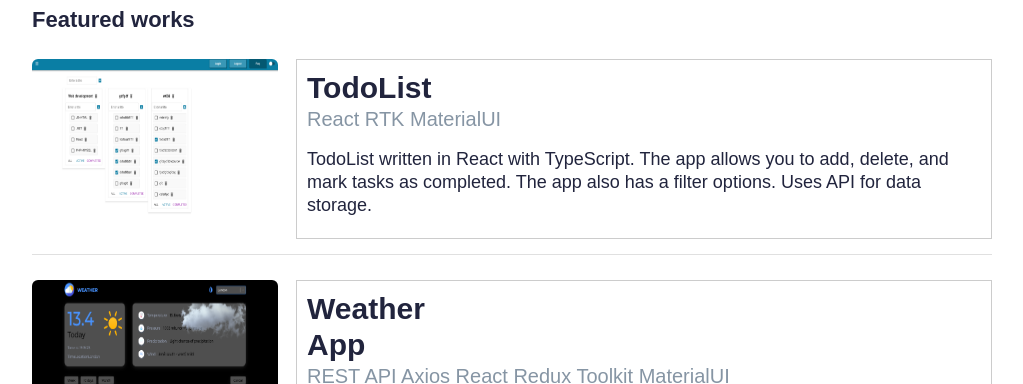
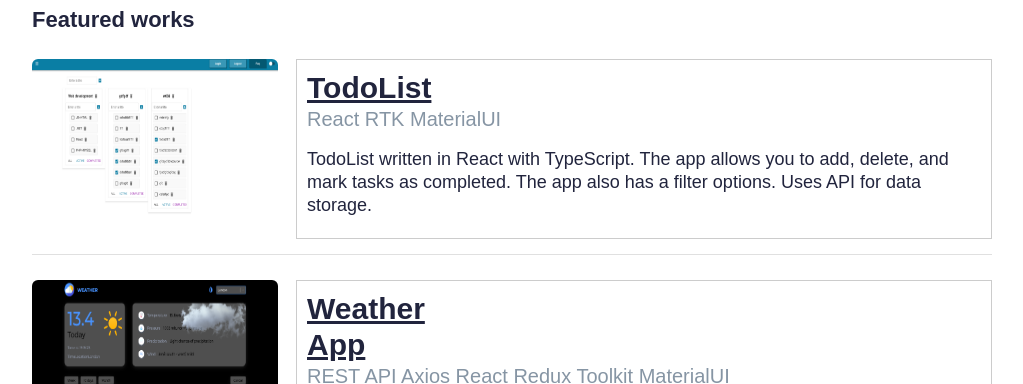
Before and after one commit to west1155/west1155.github.io, a React (Create React App) app: page / in a window 1280 px wide. Both pictures are taken after a click on the button "Know More". Shown: the part 416-800 px from the top of the page, without its empty margins (128-1151 px from the left). Built offline with nearby package versions, Linux system fonts and the light colour scheme.

Commit message:
fixed links

```diff
--- a/src/layouts/sections/works/Works.tsx
+++ b/src/layouts/sections/works/Works.tsx
@@ -1,6 +1,5 @@
 import React from 'react';
 import {WorkDesktop} from "./WorksDesktop";
-import {EmailMe} from "../about/EmailMe";
 
 import futwork1 from '../../../assets/work1.webp'
 import futwork2 from '../../../assets/work2.webp'
@@ -15,6 +14,7 @@ export type WorkType = {
     feature: string
     time?: string
     text: string
+    link?: string
 }
 
 
@@ -26,7 +26,8 @@ const worksContainer = [
         title: 'TodoList',
         feature: 'React RTK MaterialUI',
         text: 'TodoList written in React with TypeScript. The app allows you to add, delete, and mark tasks as completed. The app also has a filter options. Uses API for data storage.',
-        onCLick: () => window.location.href = 'https://west1155.github.io/todolist'
+        link: 'https://west1155.github.io/todolist/'
+
     },
     {
         id: 2,
@@ -35,6 +36,7 @@ const worksContainer = [
         title: 'Weather App',
         feature: 'REST API Axios React Redux Toolkit MaterialUI',
         text: 'Weather App written in React with TypeScript. The app allows you to see the weather in your city. The app uses Redux for state management. Uses API for data storage. Few features still in progress...',
+        link: 'https://west1155.github.io/weather_app/'
     },
     {
         id: 3,
--- a/src/layouts/sections/works/WorksDesktop.tsx
+++ b/src/layouts/sections/works/WorksDesktop.tsx
@@ -18,10 +18,11 @@ export const WorkDesktop: React.FC<WorksDesktopPropsType> = (props) => {
                         <WorkPicture
                             src={work.src_img}
                             alt={work.title}
-                            onClick={props.onClick}
                         />
                         <Describtion>
-                            <DescribtionTitle onClick={props.onClick}>{work.title}</DescribtionTitle>
+                            <DescribtionTitle href={work.link} target="_blank" rel="noopener noreferrer">
+                                    {work.title}
+                            </DescribtionTitle>
                             <Desc_Feature>{work.feature}</Desc_Feature>
                             <Desc_Text>{work.text}</Desc_Text>
                         </Describtion>
@@ -73,7 +74,7 @@ const WorkPicture = styled.img`
     cursor: pointer;
 `;
 
-const DescribtionTitle = styled.div`
+const DescribtionTitle = styled.a`
     font-weight: 700;
     font-size: 30px;
     line-height: 36px;
```
